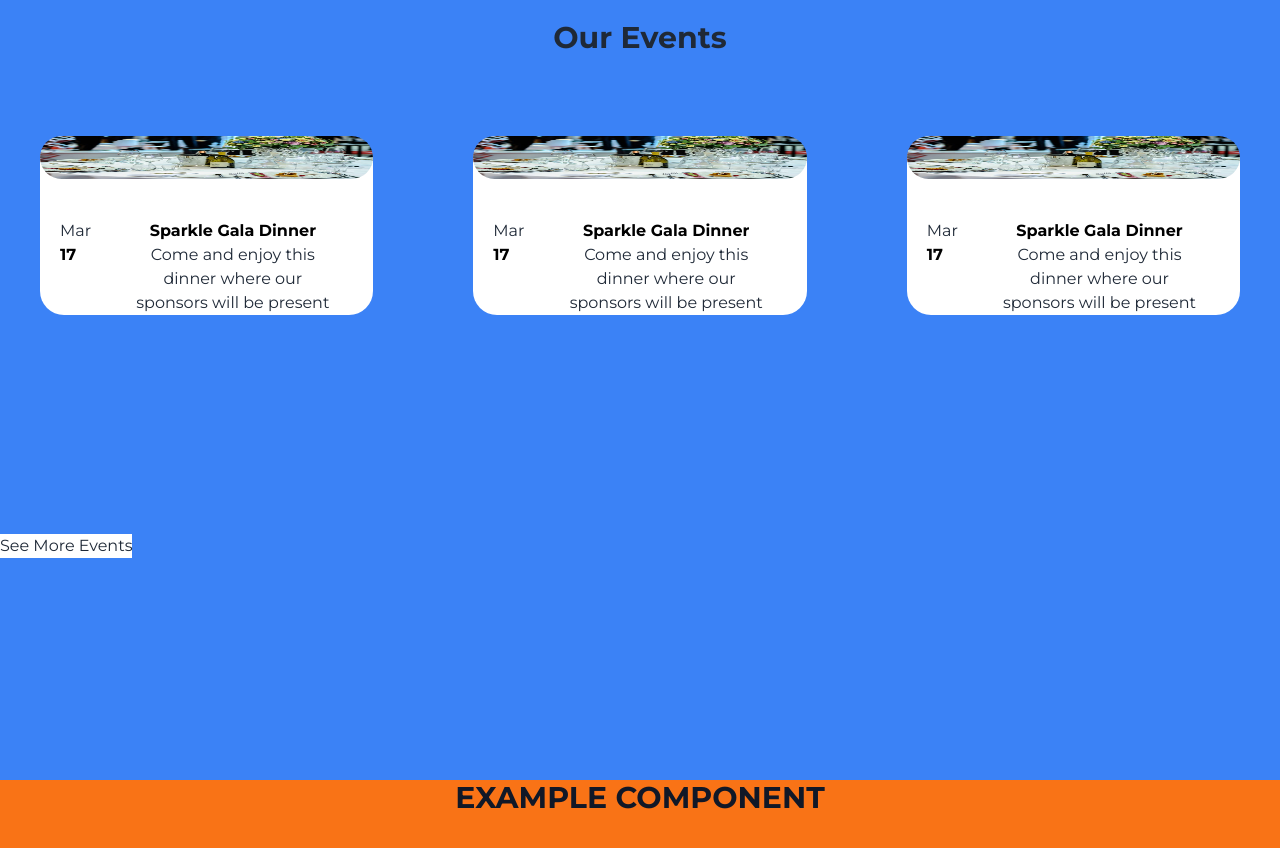
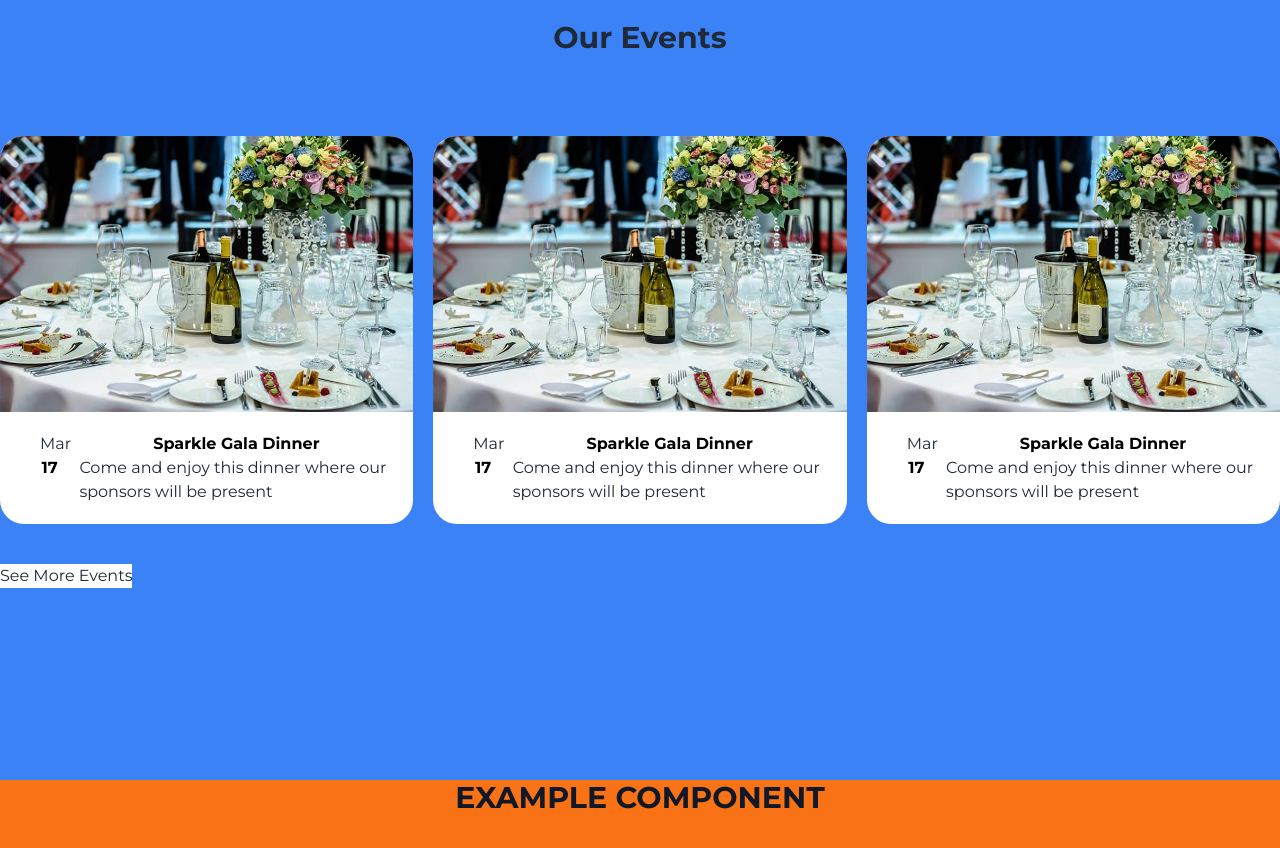
Before and after one commit to UoaWDCC/uads-member-app-v2, a React (Vite) app in the folder web/: page / in a window 1280 px wide. Shown: the part 820-1668 px from the top of the page. Built offline with nearby package versions, Linux system fonts and the light colour scheme.

Commit message:
UADS-18 feat updated event card

```diff
--- a/web/src/pages/Home.tsx
+++ b/web/src/pages/Home.tsx
@@ -62,11 +62,11 @@ function EventGroups() {
   );
 }
 
-function EventCard() {
+function EventCards() {
   return (
     <>
-      <div className="h-1/2 bg-white flex flex-col rounded-3xl gap-10 max-w-s mx-10 max-h-">
-        <img className="max-w-full overflow-hidden rounded-3xl justify-self-start" src={placeholder}></img>
+      <div className=" bg-white flex flex-col rounded-3xl gap-10 max-w-s mx-10 max-h-">
+        <img className="max-w-full rounded-b-none overflow-hidden rounded-3xl justify-self-start" src={placeholder}></img>
         <div className="flex flex-row">
           <div className="flex flex-col justify-start px-5">
             <h3 className="text-center">Mar</h3>
@@ -80,6 +80,29 @@ function EventCard() {
       </div>
     </>
   );
+}
+
+function EventCard() {
+  return (
+    <>
+      <div className="bg-white h-500 gap-10 rounded-3xl">
+        <img className="max-w-full overflow-hidden rounded-3xl rounded-b-none" src={placeholder}></img>
+        <div className="flex flex-row m-5">
+          <div className="justify-start px-5">
+            <h3 className="text-centre">Mar</h3>
+            <h2 className="text-center font-bold text-black">17</h2>
+          </div>
+          <div>
+            <h2 className="text-center font-bold text-black">Sparkle Gala Dinner</h2>
+            <p className="text center">Come and enjoy this dinner where our sponsors will be present</p>
+          </div>
+
+        </div>
+      </div>
+
+
+    </>
+  )
 }
 
 function EventButton() {
```
